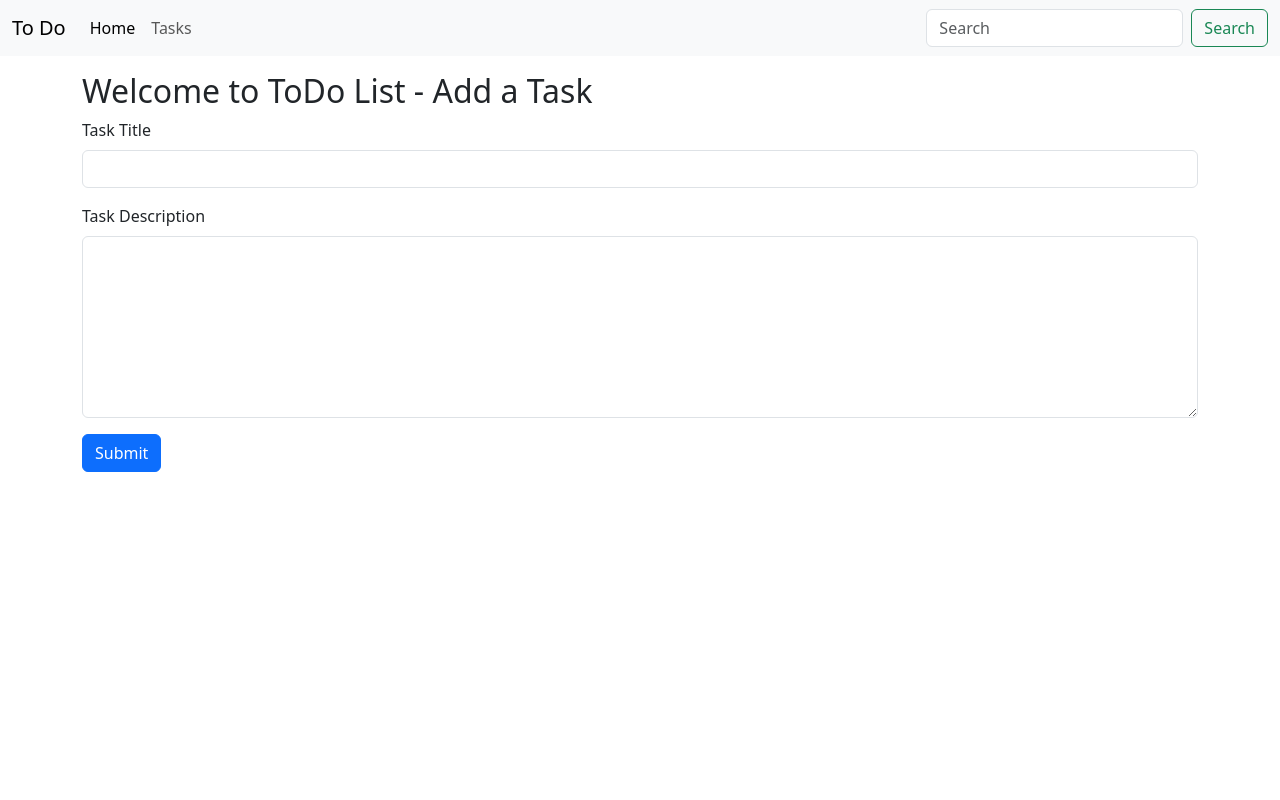
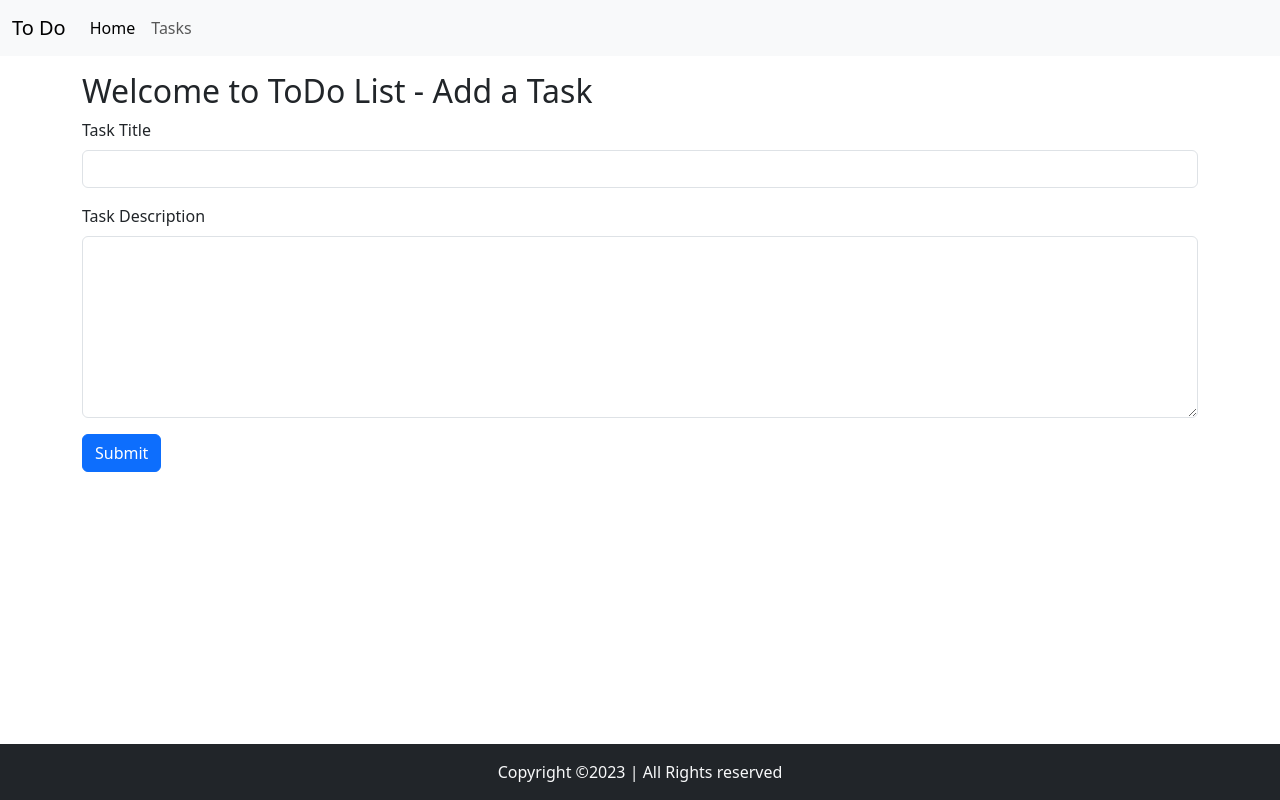
Before and after one commit to biswajitdikun/todoList, a Django app: page / in a window 1280 px wide. Run offline with Django 3.2, Linux system fonts and the light colour scheme.

Commit message:
Adding footer

```diff
--- a/templates/index.html
+++ b/templates/index.html
@@ -26,10 +26,7 @@
             <a class="nav-link" href="/tasks">Tasks</a>
           </li>
         </ul>
-        <form class="d-flex" role="search">
-          <input class="form-control me-2" type="search" placeholder="Search" aria-label="Search">
-          <button class="btn btn-outline-success" type="submit">Search</button>
-        </form>
+
       </div>
     </div>
   </nav>
@@ -61,6 +58,11 @@
   </form>
 
   </div>
+  <footer>
+    <p class="text-center bg-dark text-light fixed-bottom my-0 py-3">
+      Copyright &copy;2023 | All Rights reserved
+    </p>
+  </footer>
 
     <script src="https://cdn.jsdelivr.net/npm/bootstrap@5.3.2/dist/js/bootstrap.bundle.min.js"
         integrity="sha384-C6RzsynM9kWDrMNeT87bh95OGNyZPhcTNXj1NW7RuBCsyN/o0jlpcV8Qyq46cDfL"
--- a/templates/tasks.html
+++ b/templates/tasks.html
@@ -56,6 +56,11 @@
       </table>
 
   </div>
+  <footer>
+    <p class="text-center bg-dark text-light fixed-bottom my-0 py-3">
+      Copyright &copy; 2023 | All Rights reserved
+    </p>
+  </footer>
 
     <script src="https://cdn.jsdelivr.net/npm/bootstrap@5.3.2/dist/js/bootstrap.bundle.min.js"
         integrity="sha384-C6RzsynM9kWDrMNeT87bh95OGNyZPhcTNXj1NW7RuBCsyN/o0jlpcV8Qyq46cDfL"
```
